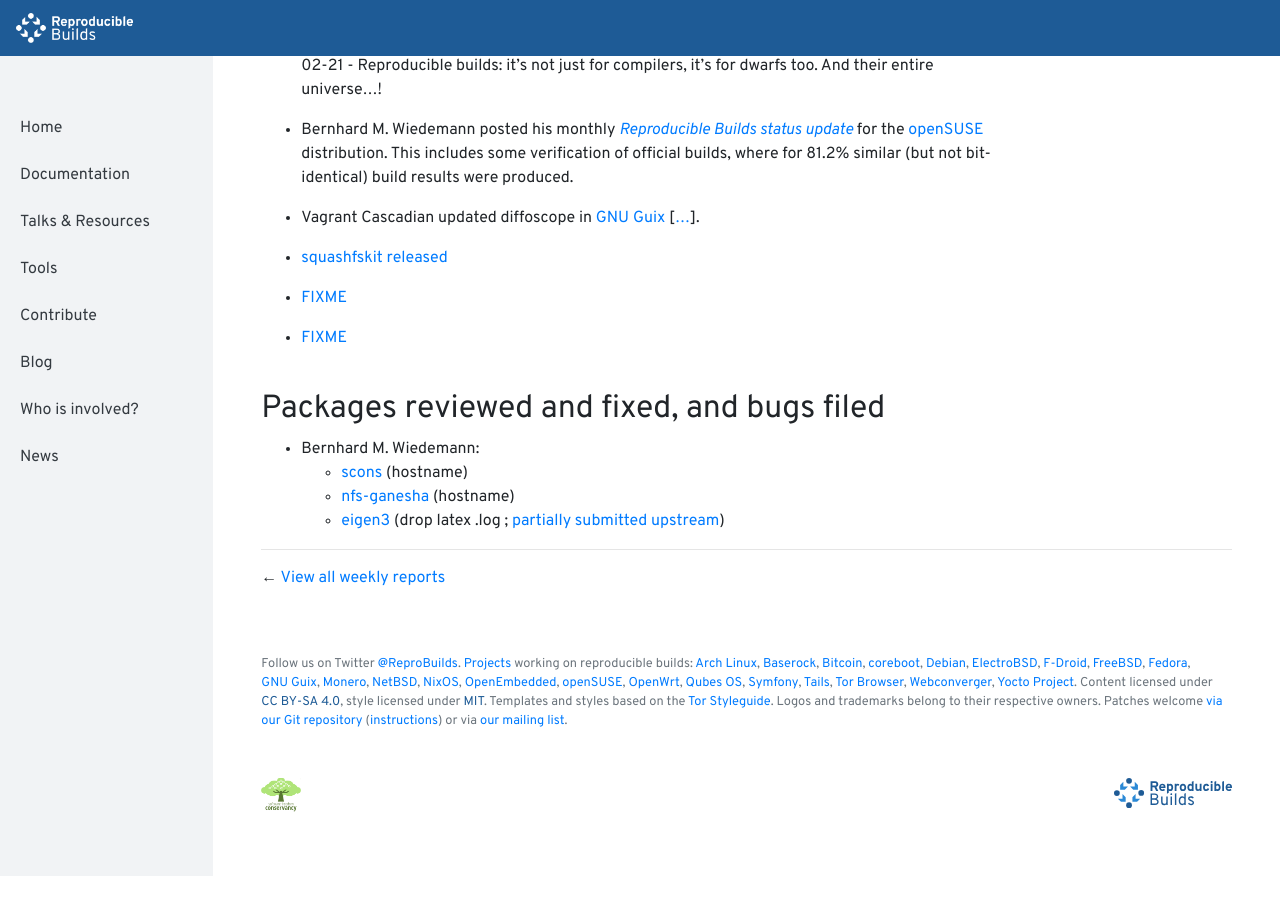
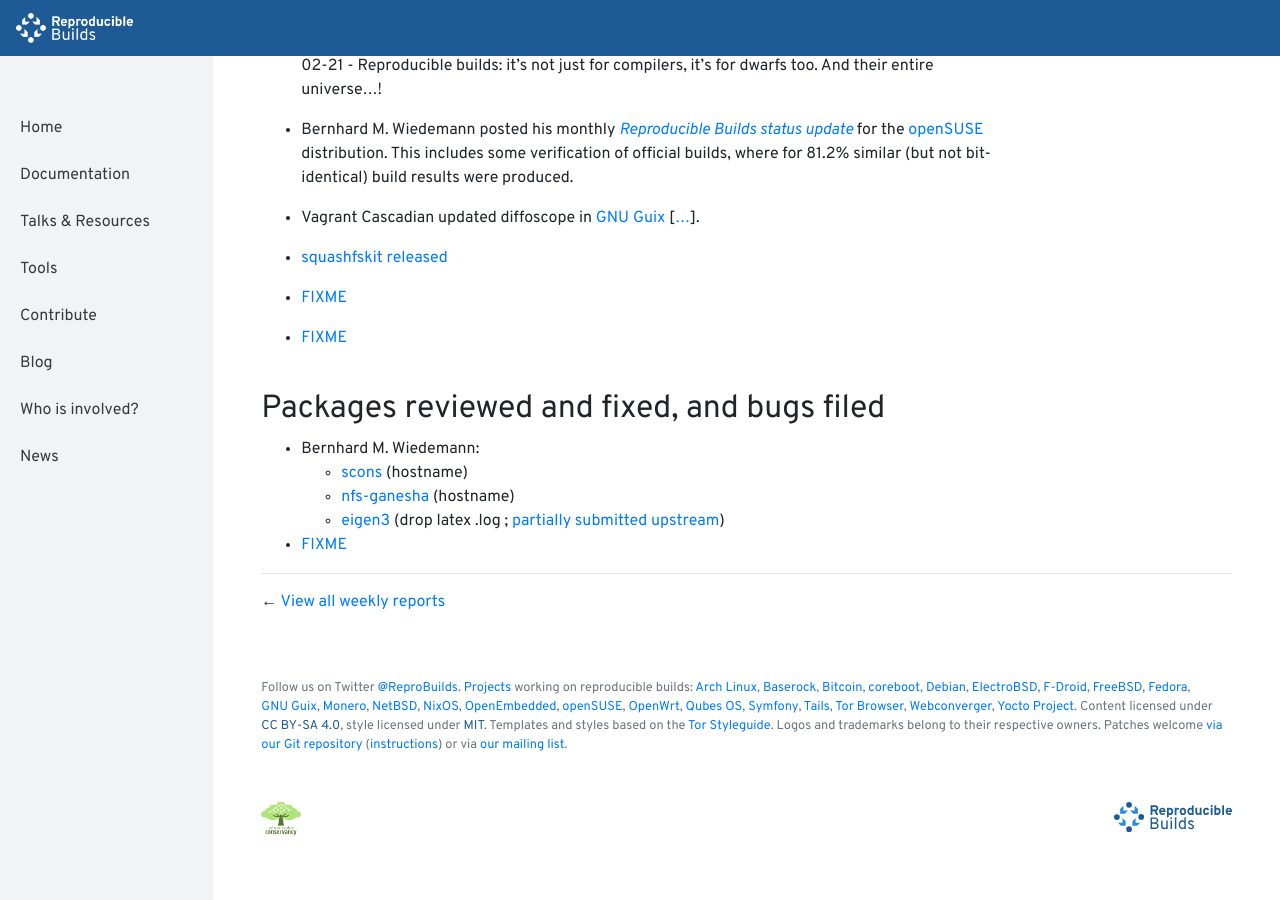
Before and after one commit to prototypefund/reproducible-website, a Jekyll site: the page built from _blog/posts/201.md, in a window 1280 px wide and 900 px high, scrolled down 381 px. Built offline with Jekyll 4.4.1, drawn with Linux system fonts in a browser that asks for light colours; before the commit the page ends 1257 px from its top, so only the background shows below that.

Commit message:
201 += https://github.com/shadow-maint/shadow/pull/146#issuecomment-468750829

```diff
--- a/_blog/posts/201.md
+++ b/_blog/posts/201.md
@@ -26,3 +26,5 @@
     * [scons](https://github.com/SCons/scons/pull/3312) (hostname)
     * [nfs-ganesha](https://build.opensuse.org/request/show/679666) (hostname)
     * [eigen3](https://build.opensuse.org/request/show/679669) (drop latex .log ; [partially submitted upstream](https://bitbucket.org/eigen/eigen/pull-requests/598/do-not-keep-latex-logs/diff))
+
+* [FIXME](https://github.com/shadow-maint/shadow/pull/146#issuecomment-468750829)
```
